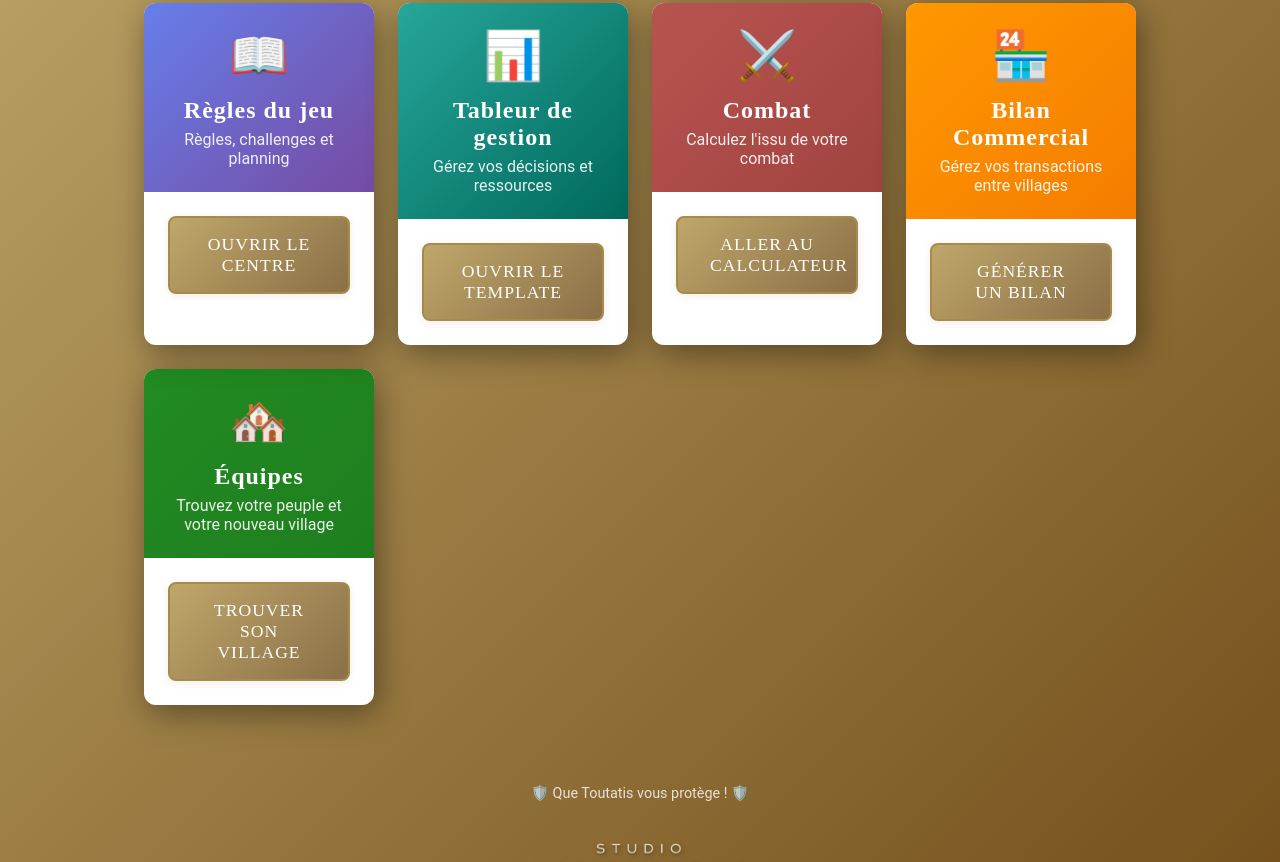
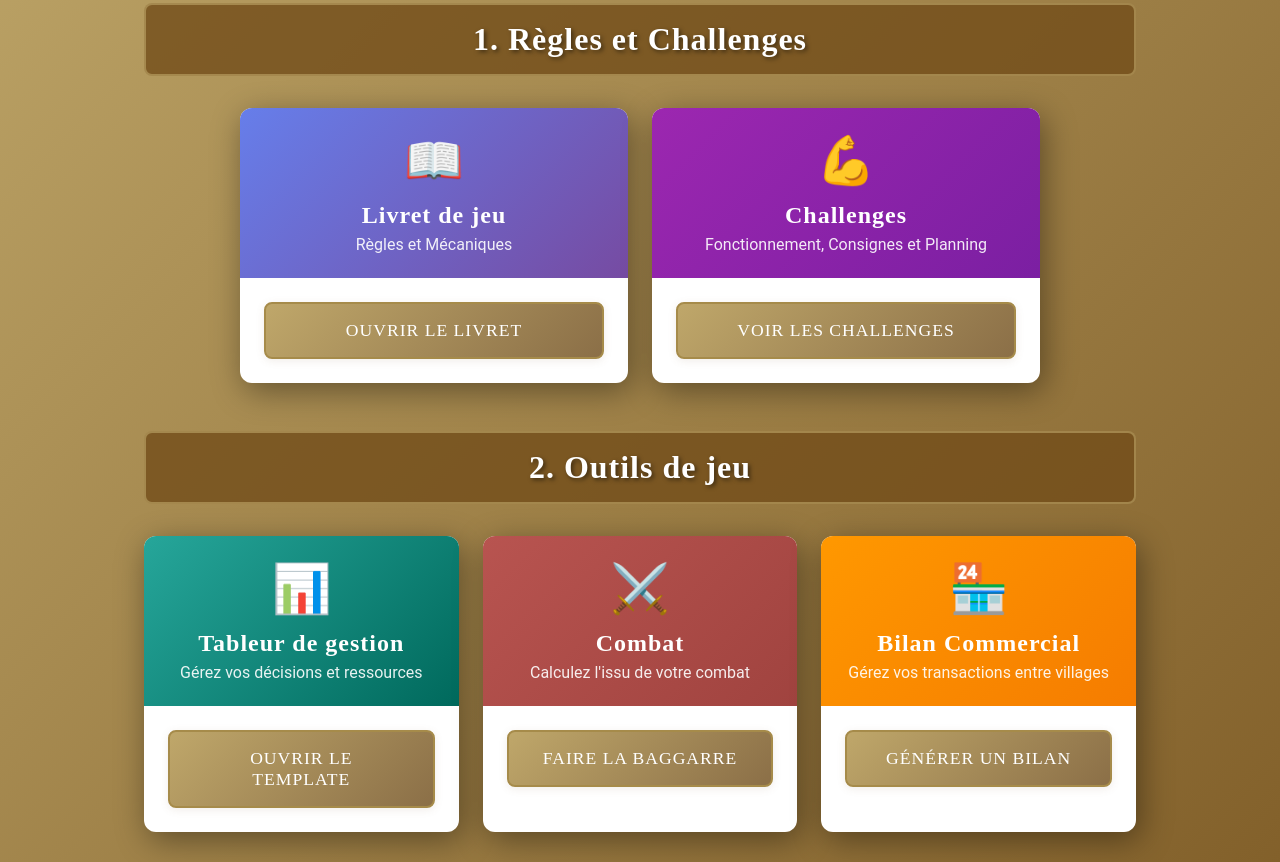
Before and after one commit to QuentinMaillard/calculateur-combat, a plain HTML site: page index.html in a window 1280 px wide. Shown: the part 263-1125 px from the top of the page. Drawn offline with Linux system fonts and the light colour scheme.

Commit message:
add sections

```diff
--- a/index.html
+++ b/index.html
@@ -59,6 +59,25 @@
             font-style: italic;
         }
 
+        /* Sections */
+        .section {
+            margin-bottom: 3rem;
+        }
+
+        .section-title {
+            font-family: 'IM Fell DW Pica', 'Roboto Slab', serif;
+            font-size: 2rem;
+            color: white;
+            text-align: center;
+            margin-bottom: 2rem;
+            text-shadow: 2px 2px 4px rgba(0, 0, 0, 0.5);
+            letter-spacing: 1px;
+            padding: 1rem 0;
+            background: rgba(114, 77, 25, 0.8);
+            border-radius: 8px;
+            border: 2px solid rgba(191, 167, 106, 0.6);
+        }
+
         /* Grille des options */
         .options-grid {
             display: grid;
@@ -106,6 +125,10 @@
 
         .option-card.tableur .option-header {
             background: linear-gradient(135deg, #26a69a 0%, #00695c 100%);
+        }
+
+        .option-card.planning .option-header {
+            background: linear-gradient(135deg, #9c27b0 0%, #7b1fa2 100%);
         }
 
         .option-icon {
@@ -171,6 +194,10 @@
 
         .option-card.tableur .option-features li::before {
             content: "📊";
+        }
+
+        .option-card.planning .option-features li::before {
+            content: "📅";
         }
 
         .option-button {
@@ -243,6 +270,16 @@
                 font-size: 1rem;
             }
 
+            .section {
+                margin-bottom: 2rem;
+            }
+
+            .section-title {
+                font-size: 1.5rem;
+                margin-bottom: 1.5rem;
+                padding: 0.8rem 0;
+            }
+
             /* Grille mobile : 1 colonne */
             .options-grid {
                 grid-template-columns: 1fr;
@@ -296,6 +333,16 @@
                 font-size: 0.95rem;
             }
 
+            .section {
+                margin-bottom: 1.5rem;
+            }
+
+            .section-title {
+                font-size: 1.3rem;
+                margin-bottom: 1rem;
+                padding: 0.6rem 0;
+            }
+
             .option-header {
                 padding: 1.2rem;
             }
@@ -315,6 +362,10 @@
 
         /* Tablette (768px à 1024px) */
         @media (min-width: 768px) and (max-width: 1024px) {
+            .section-title {
+                font-size: 1.8rem;
+            }
+
             .options-grid {
                 grid-template-columns: repeat(2, 1fr);
                 gap: 1.5rem;
@@ -325,21 +376,37 @@
             }
         }
 
-        /* Desktop (1025px et plus) - 4 colonnes */
+        /* Desktop (1025px et plus) - adaptatif selon le nombre d'éléments */
         @media (min-width: 1025px) {
-            .options-grid {
-                grid-template-columns: repeat(4, 1fr);
+            .section:nth-child(1) .options-grid {
+                /* Section 1: 2 éléments - 2 colonnes */
+                grid-template-columns: repeat(2, 1fr);
                 gap: 1.5rem;
-                max-width: 1400px;
+                max-width: 800px;
+                margin: 0 auto;
+            }
+
+            .section:nth-child(2) .options-grid {
+                /* Section 2: 3 éléments - 3 colonnes */
+                grid-template-columns: repeat(3, 1fr);
+                gap: 1.5rem;
+                max-width: 1200px;
+                margin: 0 auto;
+            }
+
+            .section:nth-child(3) .options-grid {
+                /* Section 3: 1 élément - centré */
+                grid-template-columns: 1fr;
+                max-width: 400px;
                 margin: 0 auto;
             }
         }
 
         /* Large Desktop (1400px et plus) */
         @media (min-width: 1400px) {
-            .options-grid {
+            .section:nth-child(2) .options-grid {
                 gap: 2rem;
-                max-width: 1600px;
+                max-width: 1400px;
             }
 
             .option-content {
@@ -412,27 +479,51 @@
             <p>Hub des liens</p>
         </header>
 
-        <!-- Options principales -->
-        <main class="options-grid">
+        <!-- Contenu principal organisé par sections -->
+        <main>
+            <!-- Section 1: Règles et ressources -->
+            <section class="section">
+                <h2 class="section-title">1. Règles et Challenges</h2>
+                <div class="options-grid">
                     <!-- Espace Notion -->
-            <a href="#" onclick="window.open('https://quentin-maillard.notion.site/La-Guerre-des-Gaules-Semaine-d-int-gration-2833430234e180f59722db0c950c9993?pvs=74', '_blank'); return false;" class="option-card notion">
+                    <a href="#" onclick="window.open('https://quentin-maillard.notion.site/Livret-de-Jeu-r-gles-et-m-caniques-2853430234e180979c53d76408a4c3df?source=copy_link', '_blank'); return false;" class="option-card notion">
                         <div class="option-header">
                             <span class="option-icon">📖</span>
-                    <h2 class="option-title">Règles du jeu</h2>
-                    <p class="option-subtitle">Règles, challenges et planning</p>
+                            <h3 class="option-title">Livret de jeu</h3>
+                            <p class="option-subtitle">Règles et Mécaniques</p>
                         </div>
                         <div class="option-content">
                             <div class="option-button">
-                        Ouvrir le centre
+                                Ouvrir le livret
                             </div>
                         </div>
                     </a>
 
+                    <!-- Planning -->
+                    <a href="#" onclick="window.open('https://quentin-maillard.notion.site/Challenges-2853430234e180f8abf5f90b43ec71b5?source=copy_link', '_blank'); return false;" class="option-card planning">
+                        <div class="option-header">
+                            <span class="option-icon">💪</span>
+                            <h3 class="option-title">Challenges</h3>
+                            <p class="option-subtitle">Fonctionnement, Consignes et Planning</p>
+                        </div>
+                        <div class="option-content">
+                            <div class="option-button">
+                                Voir les challenges
+                            </div>
+                        </div>
+                    </a>
+                </div>
+            </section>
+
+            <!-- Section 2: Outils de jeu -->
+            <section class="section">
+                <h2 class="section-title">2. Outils de jeu</h2>
+                <div class="options-grid">
                     <!-- Tableur de village -->
                     <a href="#" onclick="window.open('https://docs.google.com/spreadsheets/d/1zxMwJO9uAGG4ErYn0ISD-u7VX7xQjKQrlQUM_TK9jHs/edit?usp=sharing', '_blank'); return false;" class="option-card tableur">
                         <div class="option-header">
                             <span class="option-icon">📊</span>
-                    <h2 class="option-title">Tableur de gestion</h2>
+                            <h3 class="option-title">Tableur de gestion</h3>
                             <p class="option-subtitle">Gérez vos décisions et ressources</p>
                         </div>
                         <div class="option-content">
@@ -446,12 +537,12 @@
                     <a href="combat/index.html" class="option-card calculator">
                         <div class="option-header">
                             <span class="option-icon">⚔️</span>
-                    <h2 class="option-title">Combat</h2>
+                            <h3 class="option-title">Combat</h3>
                             <p class="option-subtitle">Calculez l'issu de votre combat</p>
                         </div>
                         <div class="option-content">
                             <div class="option-button">
-                        Aller au Calculateur
+                                Faire la baggarre
                             </div>
                         </div>
                     </a>
@@ -460,7 +551,7 @@
                     <a href="commerce/index.html" class="option-card commerce">
                         <div class="option-header">
                             <span class="option-icon">🏪</span>
-                    <h2 class="option-title">Bilan Commercial</h2>
+                            <h3 class="option-title">Bilan Commercial</h3>
                             <p class="option-subtitle">Gérez vos transactions entre villages</p>
                         </div>
                         <div class="option-content">
@@ -469,12 +560,18 @@
                             </div>
                         </div>
                     </a>
+                </div>
+            </section>
 
+            <!-- Section 3: Organisation -->
+            <section class="section">
+                <h2 class="section-title">3. Organisation</h2>
+                <div class="options-grid">
                     <!-- Liste des équipes -->
                     <a href="équipes/index.html" class="option-card teams">
                         <div class="option-header">
                             <span class="option-icon">🏘️</span>
-                    <h2 class="option-title">Équipes</h2>
+                            <h3 class="option-title">Équipes</h3>
                             <p class="option-subtitle">Trouvez votre peuple et votre nouveau village</p>
                         </div>
                         <div class="option-content">
@@ -483,6 +580,8 @@
                             </div>
                         </div>
                     </a>
+                </div>
+            </section>
         </main>
 
         <!-- Footer -->
```
Lines whose indentation alone changed are shown as unchanged.
